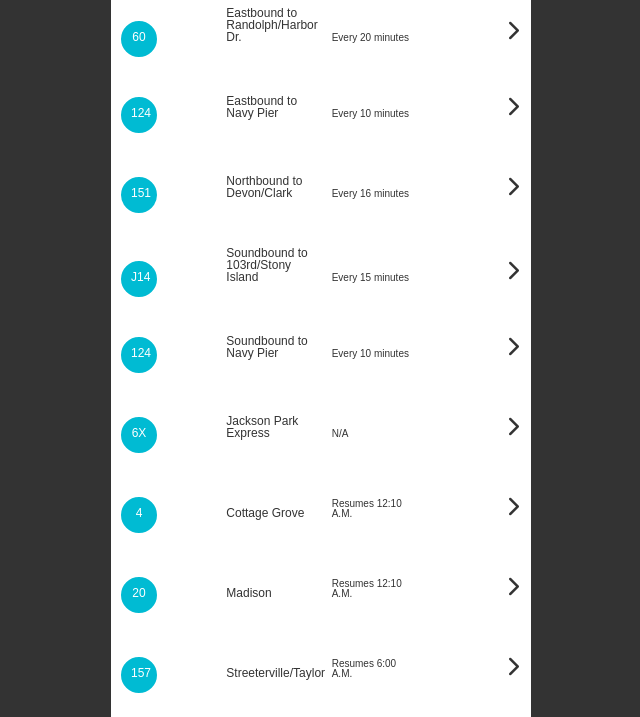
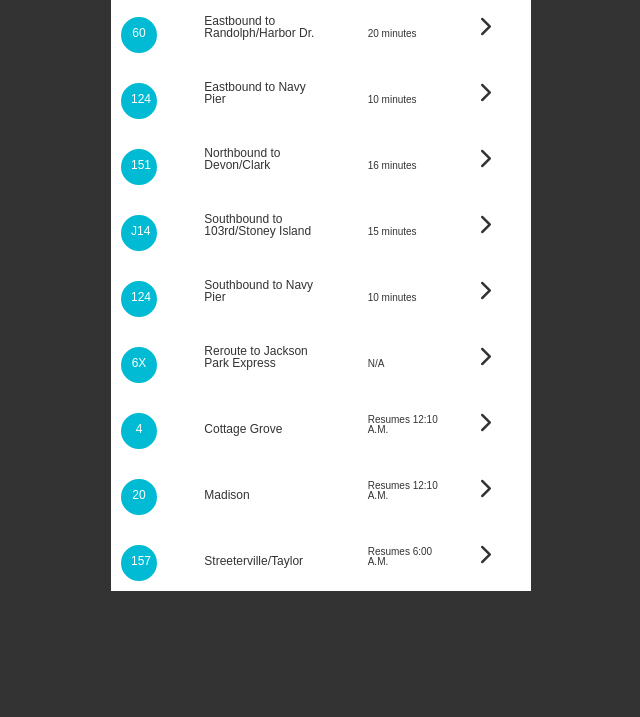
Before and after one commit to bostongordon/Frontend-edits, a plain HTML site: page index.html in a window 1280 px wide. Shown: the part 305-1022 px from the top of the page, without its empty margins (319-959 px from the left). After the commit the page ends 896 px from the top, so only its background shows below. Drawn offline with Linux system fonts and the light colour scheme.

Commit message:
commit
commit

```diff
--- a/css/style.css
+++ b/css/style.css
@@ -23,14 +23,15 @@
   text-align: center;
 }
 
-#bus {
-  padding-top: 10px;
-  padding-left: 10px;
+.bus {
+  /* padding-top: 10px; */
+  /* padding-left: 10px; */
   font-size: 12px;
   width: 420px;
-  height: 80px;
+  /* height: 80px; */
   color: #333;
   background-color: #fff;
+      padding: 10px;
 }
 
 li {
@@ -38,8 +39,8 @@
   display: inline-block;
 }
 
-#bus li {
-  width: 20%;
+.bus li {
+  /* width: 20%; */
 }
 
 .container {
@@ -91,6 +92,23 @@
     font: 22px, sans-serif;
 }
 
-#bus:hover {
+.bus:hover {
   background-color: #7ABFC8;
 }
+
+.number {
+  width: 20%;
+}
+
+.route {
+   width: 30%;
+}
+
+.duration {
+ width: 30%;
+ padding-left: 40px;
+}
+
+.nav {
+ width: 10%;
+}
--- a/index.html
+++ b/index.html
@@ -19,103 +19,76 @@
       </div class="map">
       <ul id="bus-list">
         <li>
-            <ul id="bus">
-          <li><div class="numberCircle">60</div></li>
-          <span></span>
-          <li><h1>Eastbound to Randolph/Harbor Dr.</h1></li>
-          <span>   </span>
-          <li><h2>Every 20 minutes</h2></li>
-          <span>   </span>
-          <li><div class="arrow-right"><i class="fa fa-chevron-right fa-2x" aria-hidden="true"></i></div class="arrow-right"></li>
-        </ul id="bus">
+          <ul class="bus">
+        <li class="number"><div class="numberCircle">60</div></li>
+        <li class="route"><h1>Eastbound to Randolph/Harbor Dr.</h1></li>
+        <li class="duration"><h2>20 minutes</h2></li>
+        <li class="nav"><div class="arrow-right"><i class="fa fa-chevron-right fa-2x" aria-hidden="true"></i></div class="arrow-right"></li>
+      </ul>
     </li>
     <li>
-        <ul id="bus">
-      <li><div class="numberCircle">124</div></li>
-      <span></span>
-      <li><h1>Eastbound to Navy Pier</h1></li>
-      <span>   </span>
-      <li><h2>Every 10 minutes</h2></li>
-      <span>   </span>
-      <li><div class="arrow-right"><i class="fa fa-chevron-right fa-2x" aria-hidden="true"></i></div class="arrow-right"></li>
-    </ul id="bus">
+      <ul class="bus">
+    <li class="number"><div class="numberCircle">124</div></li>
+    <li class="route"><h1>Eastbound to Navy Pier</h1></li>
+    <li class="duration"><h2>10 minutes</h2></li>
+    <li class="nav"><div class="arrow-right"><i class="fa fa-chevron-right fa-2x" aria-hidden="true"></i></div class="arrow-right"></li>
+  </ul>
 </li>
 <li>
-    <ul id="bus">
-  <li><div class="numberCircle">151</div></li>
-  <span></span>
-  <li><h1>Northbound to Devon/Clark</h1></li>
-  <span>   </span>
-  <li><h2>Every 16 minutes</h2></li>
-  <span>   </span>
-  <li><div class="arrow-right"><i class="fa fa-chevron-right fa-2x" aria-hidden="true"></i></div class="arrow-right"></li>
-</ul id="bus">
+  <ul class="bus">
+<li class="number"><div class="numberCircle">151</div></li>
+<li class="route"><h1>Northbound to Devon/Clark</h1></li>
+<li class="duration"><h2>16 minutes</h2></li>
+<li class="nav"><div class="arrow-right"><i class="fa fa-chevron-right fa-2x" aria-hidden="true"></i></div class="arrow-right"></li>
+</ul>
 </li>
 <li>
-  <ul id="bus">
-<li><div class="numberCircle">J14</div></li>
-<span></span>
-<li><h1>Soundbound to 103rd/Stony Island</h1></li>
-<span>   </span>
-<li><h2>Every 15 minutes</h2></li>
-<span>   </span>
-<li><div class="arrow-right"><i class="fa fa-chevron-right fa-2x" aria-hidden="true"></i></div class="arrow-right"></li>
-</ul id="bus">
+  <ul class="bus">
+<li class="number"><div class="numberCircle">J14</div></li>
+<li class="route"><h1>Southbound to 103rd/Stoney Island</h1></li>
+<li class="duration"><h2>15 minutes</h2></li>
+<li class="nav"><div class="arrow-right"><i class="fa fa-chevron-right fa-2x" aria-hidden="true"></i></div class="arrow-right"></li>
+</ul>
 </li>
 <li>
-  <ul id="bus">
-<li><div class="numberCircle">124</div></li>
-<span></span>
-<li><h1>Soundbound to Navy Pier</h1></li>
-<span>   </span>
-<li><h2>Every 10 minutes</h2></li>
-<span>   </span>
-<li><div class="arrow-right"><i class="fa fa-chevron-right fa-2x" aria-hidden="true"></i></div class="arrow-right"></li>
-</ul id="bus">
+  <ul class="bus">
+<li class="number"><div class="numberCircle">124</div></li>
+<li class="route"><h1>Southbound to Navy Pier</h1></li>
+<li class="duration"><h2>10 minutes</h2></li>
+<li class="nav"><div class="arrow-right"><i class="fa fa-chevron-right fa-2x" aria-hidden="true"></i></div class="arrow-right"></li>
+</ul>
 </li>
 <li>
-  <ul id="bus">
-<li><div class="numberCircle">6X</div></li>
-<span></span>
-<li><h1>Jackson Park Express</h1></li>
-<span>   </span>
-<li><h2>N/A</h2></li>
-<span>   </span>
-<li><div class="arrow-right"><i class="fa fa-chevron-right fa-2x" aria-hidden="true"></i></div class="arrow-right"></li>
-</ul id="bus">
+  <ul class="bus">
+<li class="number"><div class="numberCircle">6X</div></li>
+<li class="route"><h1>Reroute to Jackson Park Express</h1></li>
+<li class="duration"><h2>N/A</h2></li>
+<li class="nav"><div class="arrow-right"><i class="fa fa-chevron-right fa-2x" aria-hidden="true"></i></div class="arrow-right"></li>
+</ul>
 </li>
 <li>
-  <ul id="bus">
-<li><div class="numberCircle">4</div></li>
-<span></span>
-<li><h1>Cottage Grove</h1></li>
-<span>   </span>
-<li><h2>Resumes 12:10 A.M.</h2></li>
-<span>   </span>
-<li><div class="arrow-right"><i class="fa fa-chevron-right fa-2x" aria-hidden="true"></i></div class="arrow-right"></li>
-</ul id="bus">
+  <ul class="bus">
+<li class="number"><div class="numberCircle">4</div></li>
+<li class="route"><h1>Cottage Grove</h1></li>
+<li class="duration"><h2>Resumes 12:10 A.M.</h2></li>
+<li class="nav"><div class="arrow-right"><i class="fa fa-chevron-right fa-2x" aria-hidden="true"></i></div class="arrow-right"></li>
+</ul>
 </li>
 <li>
-  <ul id="bus">
-<li><div class="numberCircle">20</div></li>
-<span></span>
-<li><h1>Madison</h1></li>
-<span>   </span>
-<li><h2>Resumes 12:10 A.M.</h2></li>
-<span></span>
-<li><div class="arrow-right"><i class="fa fa-chevron-right fa-2x" aria-hidden="true"></i></div class="arrow-right"></li>
-</ul id="bus">
+  <ul class="bus">
+<li class="number"><div class="numberCircle">20</div></li>
+<li class="route"><h1>Madison</h1></li>
+<li class="duration"><h2>Resumes 12:10 A.M.</h2></li>
+<li class="nav"><div class="arrow-right"><i class="fa fa-chevron-right fa-2x" aria-hidden="true"></i></div class="arrow-right"></li>
+</ul>
 </li>
 <li>
-  <ul id="bus">
-<li><div class="numberCircle">157</div></li>
-<span></span>
-<li><h1>Streeterville/Taylor<h1></li>
-<span></span>
-<li><h2>Resumes 6:00 A.M.</h2></li>
-<span></span>
-<li><div class="arrow-right"><i class="fa fa-chevron-right fa-2x" aria-hidden="true"></i></div class="arrow-right"></li>
-</ul id="bus">
+  <ul class="bus">
+<li class="number"><div class="numberCircle">157</div></li>
+<li class="route"><h1>Streeterville/Taylor</h1></li>
+<li class="duration"><h2>Resumes 6:00 A.M.</h2></li>
+<li class="nav"><div class="arrow-right"><i class="fa fa-chevron-right fa-2x" aria-hidden="true"></i></div class="arrow-right"></li>
+</ul>
 </li>
 </section>
   </body>
```
Lines whose indentation alone changed are shown as unchanged.
